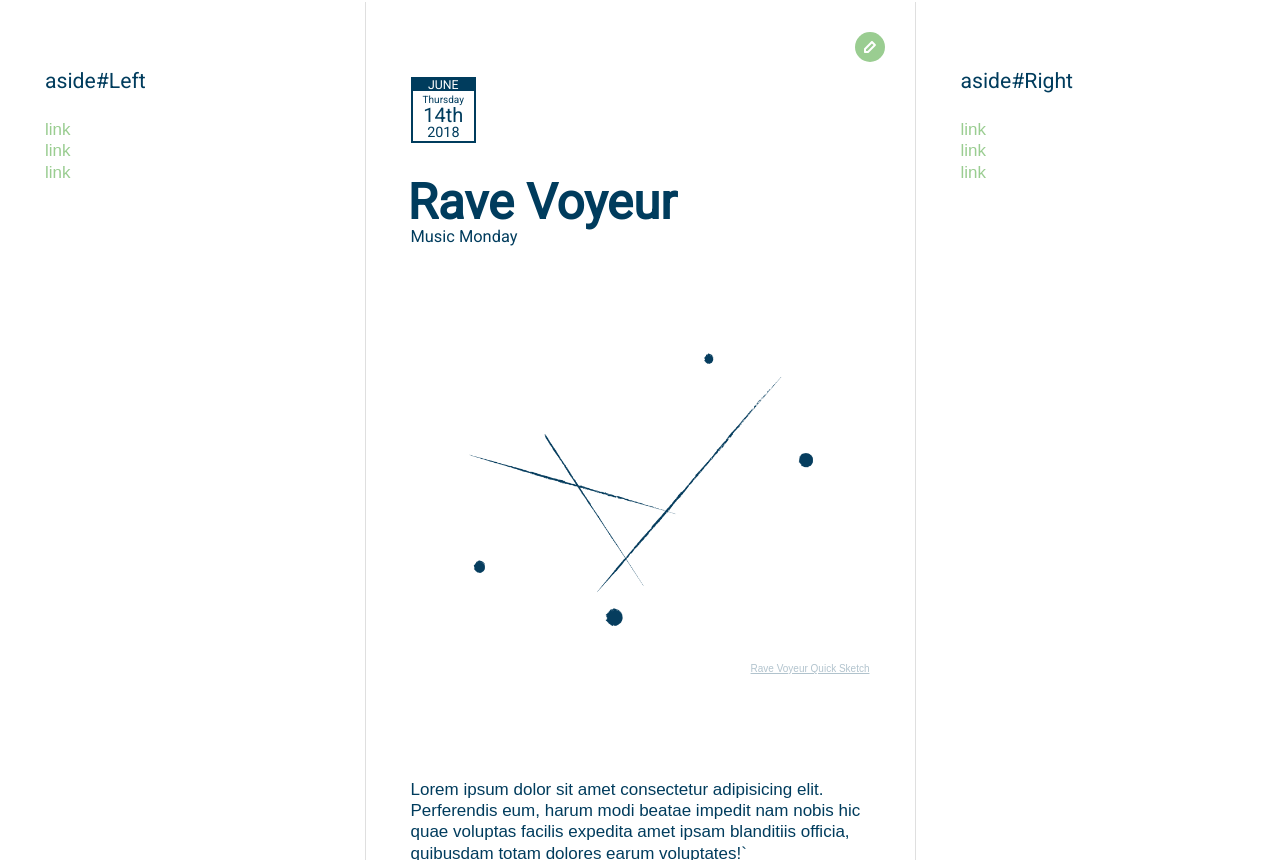
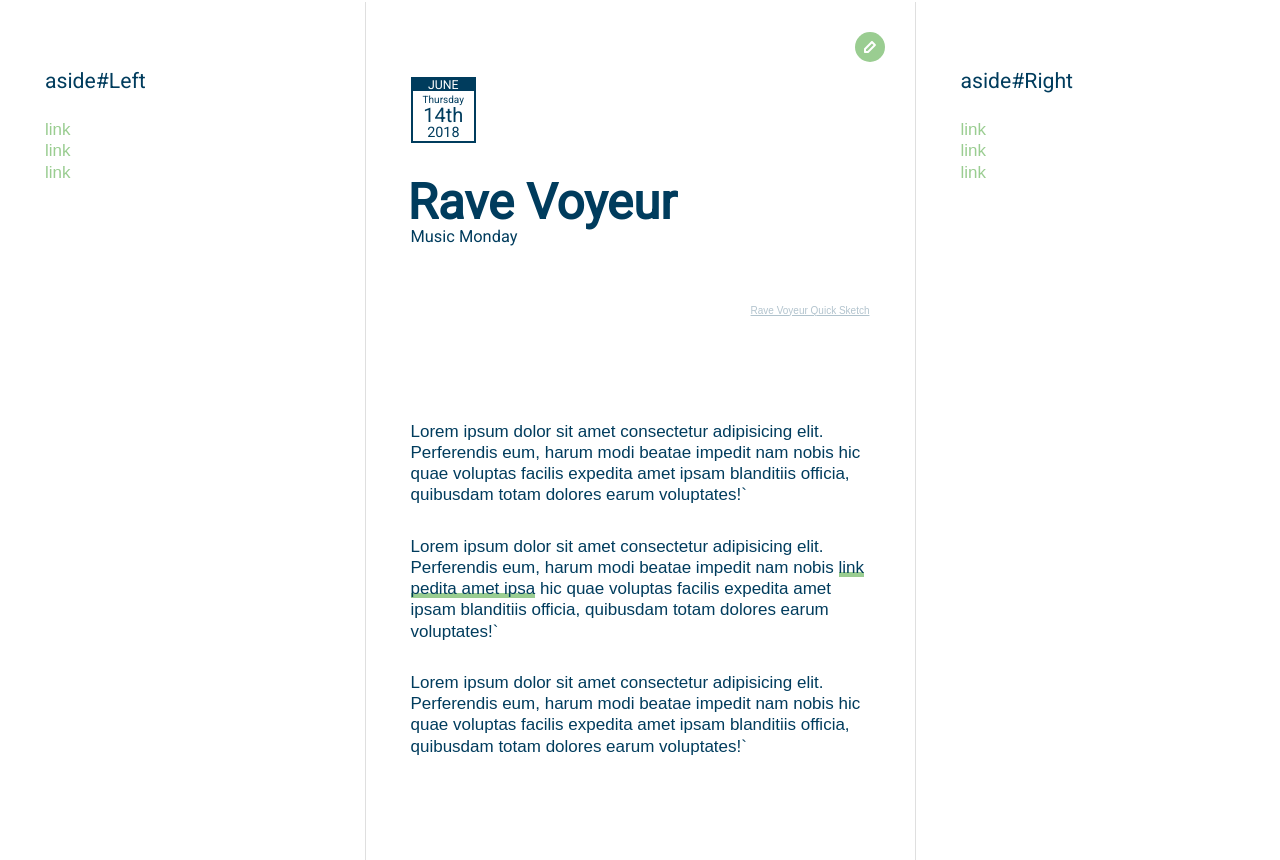
Before and after one commit to discoform/flexbox-blog, a plain HTML site: page index.html in a window 1280 px wide. Shown: the part 426-1286 px from the top of the page. Drawn offline with Linux system fonts and the light colour scheme; grey boxes are pictures that could not be loaded.

```diff
--- a/index.html
+++ b/index.html
@@ -94,7 +94,7 @@
                 <h3>Music Monday</h3>
 
                 <figure>
-                    <img src="assets/images/post-thumbnails/RaveVoyeur.png" alt="Rave_Voyeur.png">
+                    <!-- <img src="assets/images/post-thumbnails/RaveVoyeur.png" alt="Rave_Voyeur.png"> -->
                     <figcaption>Rave Voyeur Quick Sketch</figcaption>
                 </figure>
                 <p>Lorem ipsum dolor sit amet consectetur adipisicing elit. Perferendis eum, harum modi beatae impedit nam nobis
```
